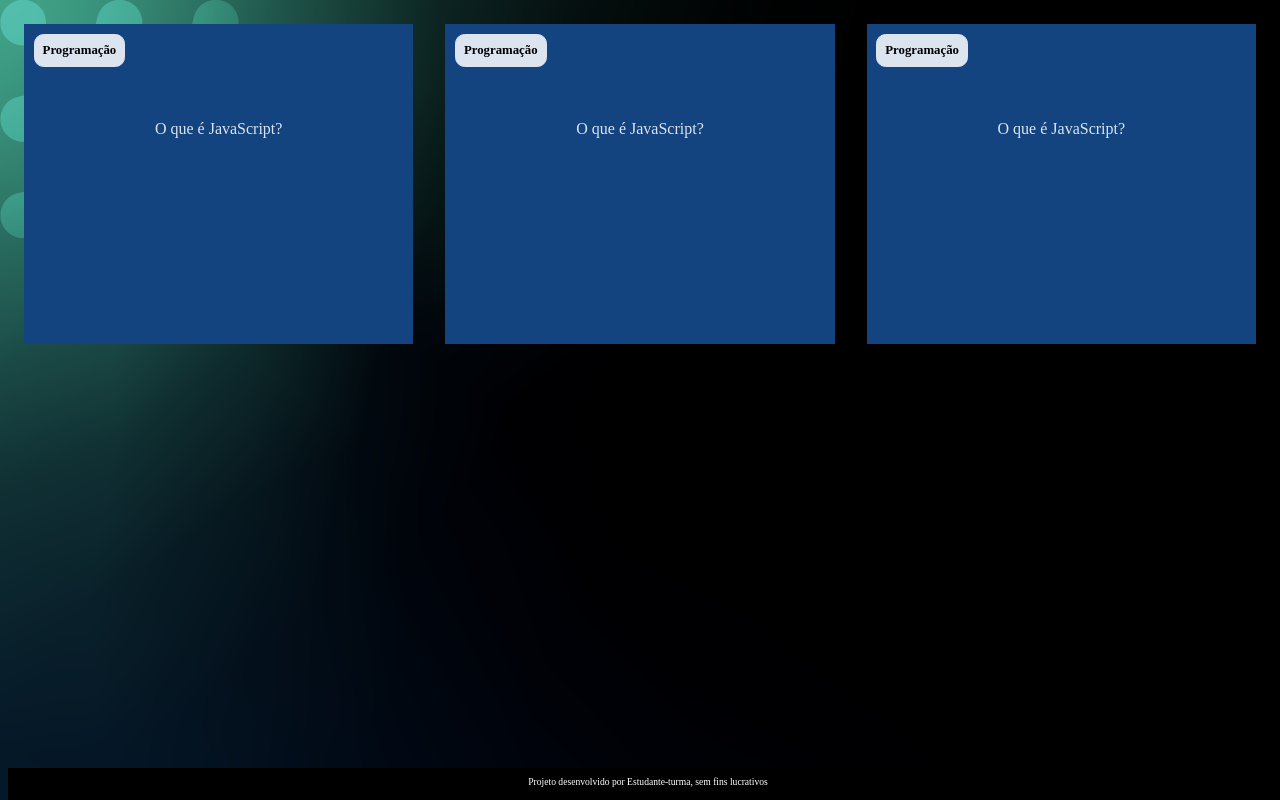
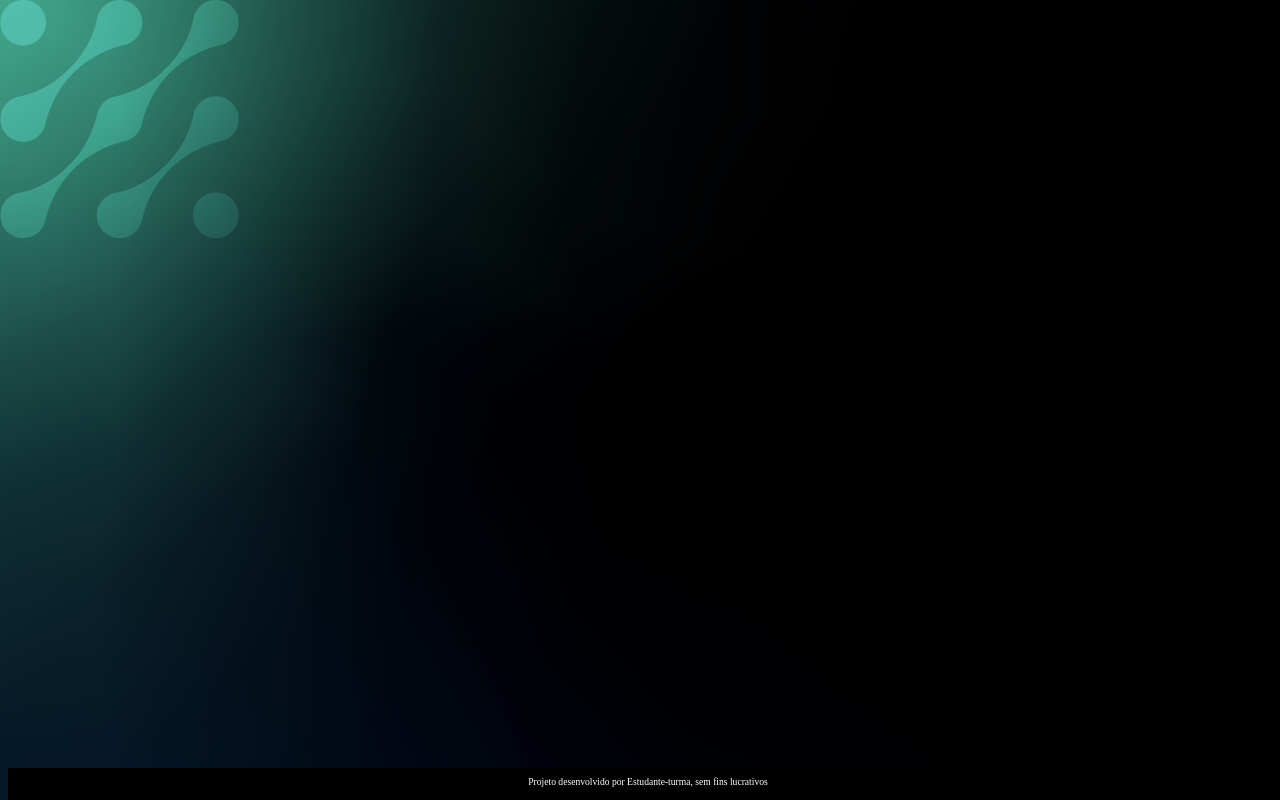
Before and after one commit to professor-weslly/flashcard_2d, a plain HTML site: page index.html in a window 1280 px wide. Drawn offline with Linux system fonts and the light colour scheme.

Commit message:
Update index.html

```diff
--- a/index.html
+++ b/index.html
@@ -9,7 +9,7 @@
 <body>
    <main>
         <section id="container">
-            <article class="cartao">
+            <!--<article class="cartao">
                 <div class="cartao__conteudo">
                     <h3>Programação</h3>
                     <div class="cartao__conteudo__pergunta">
@@ -19,32 +19,8 @@
                         <p>O JavaScript é uma linguagem de Programação</p>
                     </div>
                 </div>
-            </article>
-
-            <article class="cartao">
-                <div class="cartao__conteudo">
-                    <h3>Programação</h3>
-                    <div class="cartao__conteudo__pergunta">
-                       <p>O que é JavaScript?</p>
-                    </div>
-                    <div class="cartao__conteudo__resposta">
-                        <p>O JavaScript é uma linguagem de Programação</p>
-                    </div>
-                </div>
-            </article>
-
-            <article class="cartao">
-                <div class="cartao__conteudo">
-                    <h3>Programação</h3>
-                    <div class="cartao__conteudo__pergunta">
-                        <p>O que é JavaScript?</p>
-                    </div>
-                    <div class="cartao__conteudo__resposta">
-                        <p>O JavaScript é uma linguagem de Programação</p>
-                    </div>
-                </div>
-            </article>
-        </section>
+            </article> -->
+    </section>
    </main>
    <footer>
     <p>Projeto desenvolvido por Estudante-turma, sem fins lucrativos</p>
```
